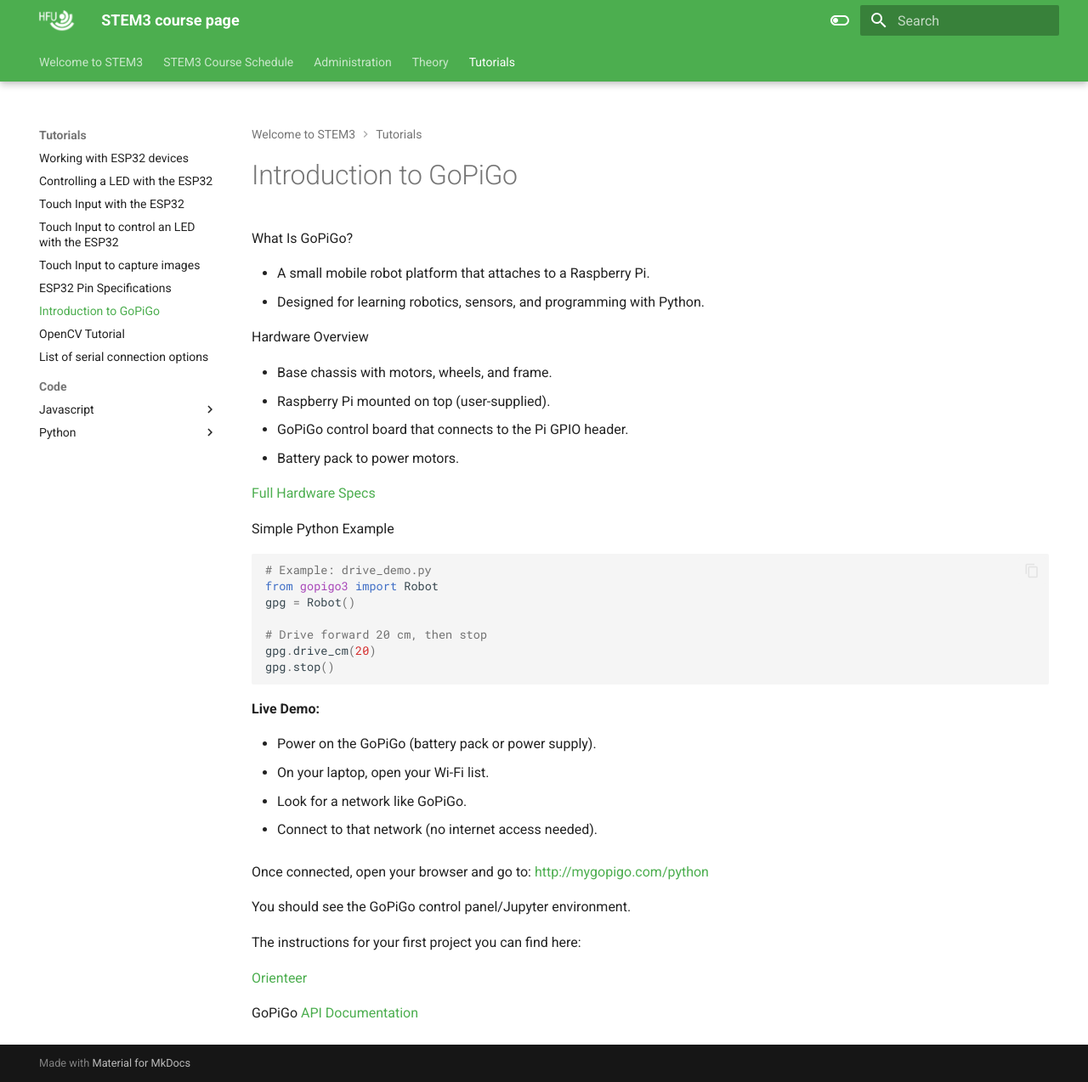
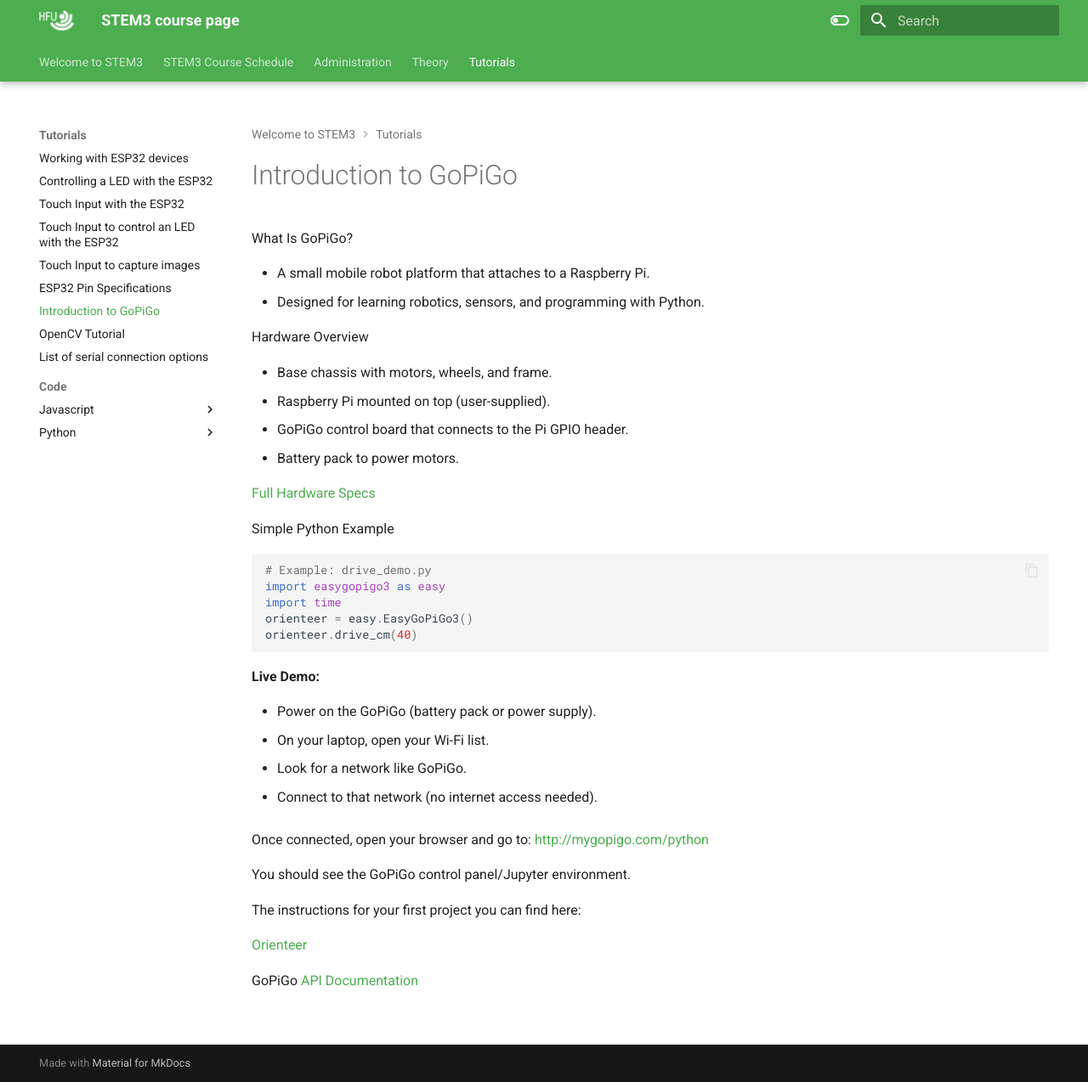
Before and after one commit to HFU-GMB-STEM/STEM3-course, an MkDocs documentation site: the page built from docs/tutorials/GoPiGo.md, in a window 1280 px wide and 1274 px high. Shown: the whole window at 85% size. Built offline with MkDocs 1.6.1 and Material for MkDocs 9.7.7, drawn with Linux system fonts in a browser that asks for light colours.

Commit message:
Update GoPiGo.md

`````diff
--- a/docs/tutorials/GoPiGo.md
+++ b/docs/tutorials/GoPiGo.md
@@ -18,12 +18,10 @@
 
 ````python
 # Example: drive_demo.py
-from gopigo3 import Robot
-gpg = Robot()
-
-# Drive forward 20 cm, then stop
-gpg.drive_cm(20)
-gpg.stop()
+import easygopigo3 as easy
+import time
+orienteer = easy.EasyGoPiGo3()
+orienteer.drive_cm(40)
 ````
 
 **Live Demo:**
`````
